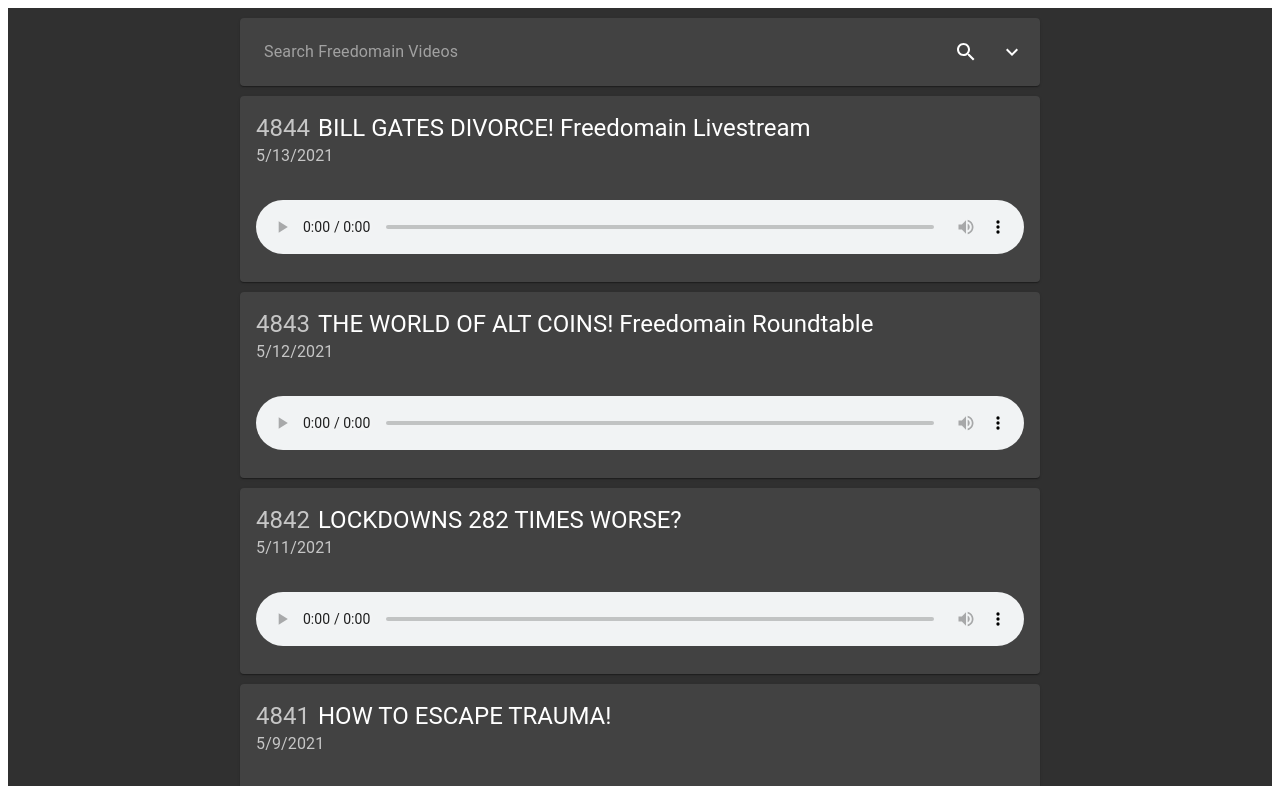
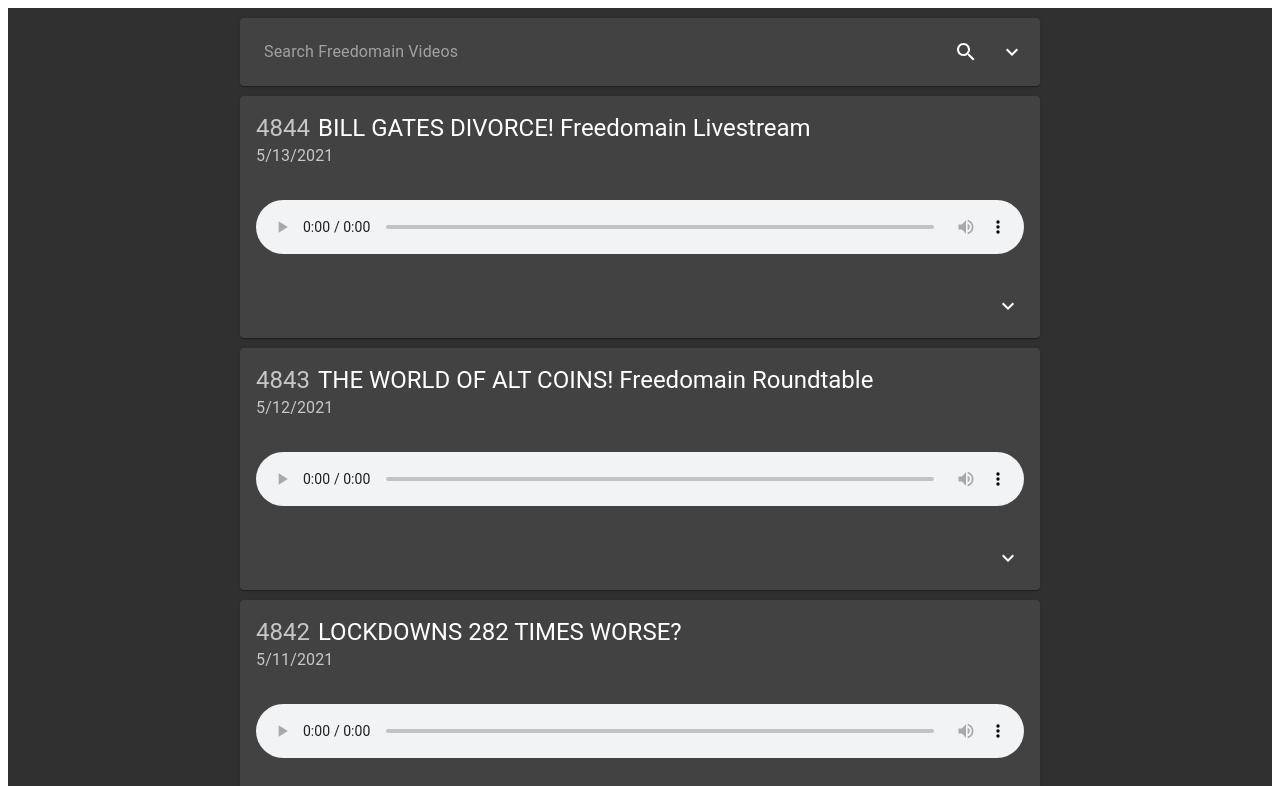
Before and after one commit to tvolk131/fdr-finder, a React app in the folder client/: page / in a window 1280 px wide. Shown: the top 786 px of the page. Built offline with nearby package versions, Linux system fonts and the light colour scheme; the HTML template or start-up script is replaced by a standard one.

Commit message:
Show card renders description in dropdown menu

```diff
--- a/client/src/components/showCard.tsx
+++ b/client/src/components/showCard.tsx
@@ -1,8 +1,10 @@
-import {Card, CardContent, Typography, Collapse, CardHeader} from '@material-ui/core';
+import {Card, CardContent, Typography, Collapse, CardHeader, CardActions, IconButton} from '@material-ui/core';
+import {ExpandMore as ExpandMoreIcon} from '@material-ui/icons';
 import {makeStyles} from '@material-ui/core/styles';
 import * as React from 'react';
+import {useState} from 'react';
 
-const useStyles = makeStyles({
+const useStyles = makeStyles((theme) => ({
   title: {
     display: 'flex'
   },
@@ -11,8 +13,23 @@
   },
   audioPlayer: {
     width: '100%'
+  },
+  expand: {
+    marginLeft: 'auto',
+    transition: theme.transitions.create('transform', {
+      duration: theme.transitions.duration.shortest
+    })
+  },
+  expandClosed: {
+    transform: 'rotate(0deg)'
+  },
+  expandOpen: {
+    transform: 'rotate(180deg)'
+  },
+  descriptionText: {
+    whiteSpace: 'pre-wrap'
   }
-});
+}));
 
 export enum ShowFormat {
   Interview,
@@ -40,6 +57,8 @@
 const ShowCard = (props: ShowCardProps) => {
   const classes = useStyles();
 
+  const [expanded, setExpanded] = useState(false);
+
   return (
     <Card>
       <CardHeader
@@ -61,6 +80,19 @@
           <source src={props.show.audioLink} type='audio/mpeg'/>
         </audio>
       </CardContent>
+      <CardActions>
+        <IconButton
+          className={`${classes.expand} ${expanded ? classes.expandOpen : classes.expandClosed}`}
+          onClick={() => setExpanded(!expanded)}
+        >
+          <ExpandMoreIcon/>
+        </IconButton>
+      </CardActions>
+      <Collapse in={expanded} timeout='auto' unmountOnExit>
+        <CardContent>
+          <Typography paragraph className={classes.descriptionText}>{props.show.description}</Typography>
+        </CardContent>
+      </Collapse>
     </Card>
   );
 };
```
